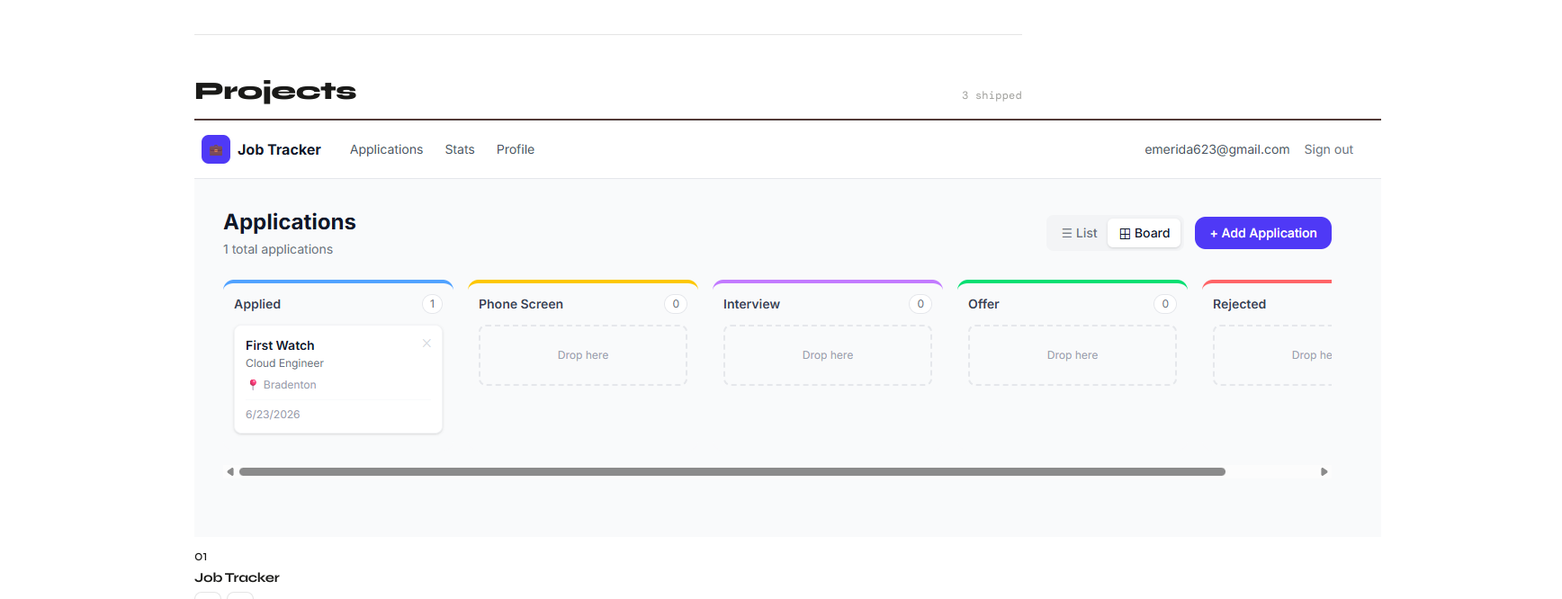
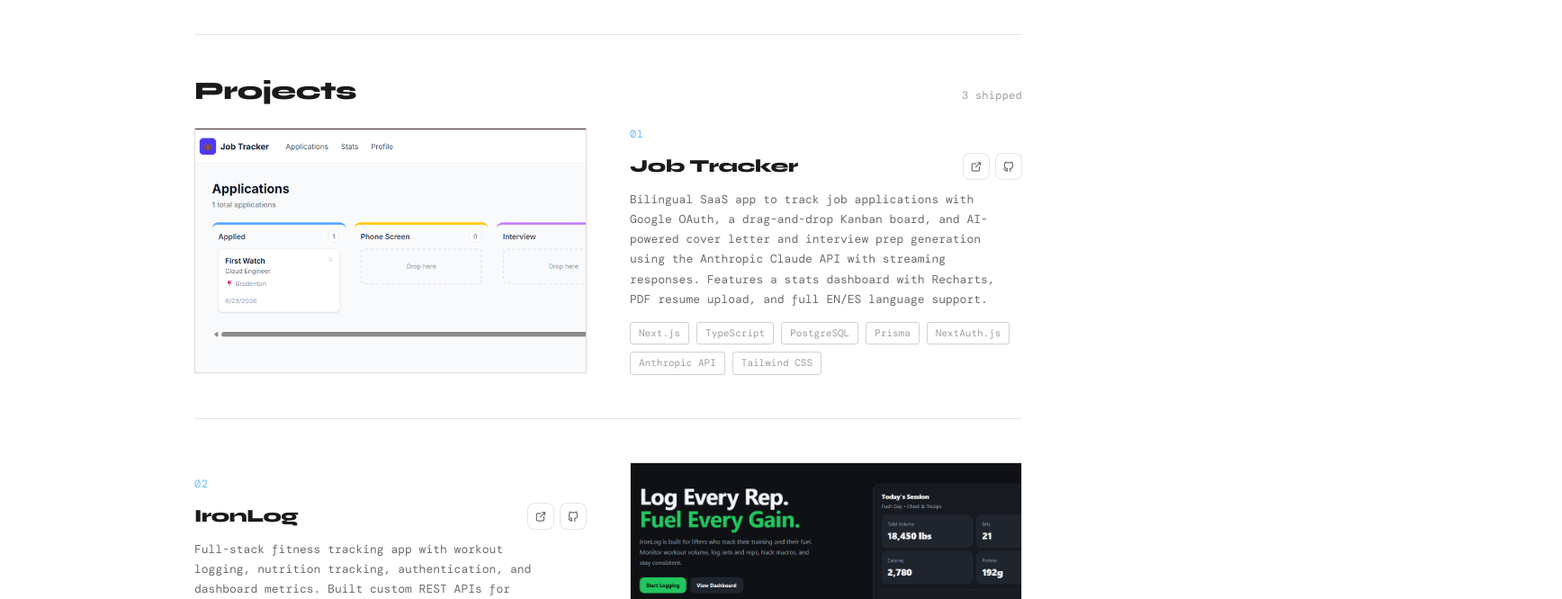
Before and after one commit to EricMerida/Portfolio, a React (Vite) app: page / in a window 1280 px wide. Shown: the part 2134-2800 px from the top of the page at 90% size, 1736 px wide, since content can reach past the window. Built offline with nearby package versions, Linux system fonts and the light colour scheme; the HTML template or start-up script is replaced by a standard one; a web font is replaced by a local one.

Commit message:
Refactor ProjectCard styles for grid layout

```diff
--- a/src/components/ProjectCard.module.css
+++ b/src/components/ProjectCard.module.css
@@ -1,30 +1,36 @@
-.card {
-  border: 0.5px solid var(--color-border);
-  border-radius: var(--radius-lg);
-  overflow: hidden;
-  background: var(--color-bg);
-  transition: border-color 0.15s, background 0.15s;
-}
-
-.card:hover {
-  border-color: var(--color-border-mid);
-}
-
-/* Featured card gets a blue accent */
-.featured {
-  border: 1.5px solid var(--blue-100);
-}
-
-/* ── Preview screenshot ── */
-.bannerWrap {
-  width: 100%;
-  aspect-ratio: 16 / 9;
-  overflow: hidden;
-  background: var(--color-bg-secondary);
+.project {
+  display: grid;
+  grid-template-columns: minmax(0, 1fr) minmax(0, 1fr);
+  gap: 3rem;
+  align-items: center;
+  padding: 3rem 0;
   border-bottom: 0.5px solid var(--color-border);
 }
 
-.banner {
+.project:first-child {
+  padding-top: 0.5rem;
+}
+
+.project:last-child {
+  border-bottom: none;
+}
+
+.project:nth-child(even) .media {
+  order: 2;
+}
+
+.project:nth-child(even) .content {
+  order: 1;
+}
+
+.media {
+  aspect-ratio: 16 / 10;
+  overflow: hidden;
+  background: var(--color-bg-secondary);
+  border: 0.5px solid var(--color-border);
+}
+
+.image {
   width: 100%;
   height: 100%;
   object-fit: cover;
@@ -33,70 +39,82 @@
   transition: transform 0.3s ease;
 }
 
-.card:hover .banner {
-  transform: scale(1.03);
+.project:hover .image {
+  transform: scale(1.02);
 }
 
-/* ── Card body ── */
-.body {
-  padding: 1.25rem;
+.content {
+  min-width: 0;
 }
 
-.featured .body {
-  background: var(--blue-50);
-}
-
-.top {
-  display: flex;
-  justify-content: space-between;
-  align-items: flex-start;
+.index {
+  display: block;
+  font-family: var(--font-mono);
+  font-size: 12px;
+  color: var(--accent-cold);
+  letter-spacing: 0.04em;
   margin-bottom: 10px;
 }
 
-.icon {
-  width: 40px;
-  height: 40px;
-  border-radius: var(--radius-md);
+.titleRow {
   display: flex;
   align-items: center;
-  justify-content: center;
-  font-size: 20px;
+  justify-content: space-between;
+  gap: 12px;
+  margin-bottom: 10px;
 }
 
-.blue { background: var(--blue-100); color: var(--blue-800); }
+.name {
+  font-size: 20px;
+  font-weight: 800;
+  letter-spacing: -0.4px;
+  color: var(--color-text);
+}
 
 .links {
   display: flex;
   gap: 6px;
-}
-
-.name {
-  font-size: 15px;
-  font-weight: 700;
-  letter-spacing: -0.3px;
-  margin-bottom: 4px;
-  color: var(--color-text);
-}
-
-.featured .name {
-  color: var(--blue-900);
+  flex-shrink: 0;
 }
 
 .desc {
   font-family: var(--font-mono);
-  font-size: 12.5px;
+  font-size: 13px;
   font-weight: 300;
   color: var(--color-text-secondary);
-  line-height: 1.6;
-  margin-bottom: 12px;
-}
-
-.featured .desc {
-  color: var(--blue-600);
+  line-height: 1.7;
+  margin-bottom: 14px;
+  max-width: 52ch;
 }
 
 .tags {
   display: flex;
   flex-wrap: wrap;
-  gap: 6px;
+  gap: 8px;
 }
+
+.tag {
+  font-family: var(--font-mono);
+  font-size: 11px;
+  color: var(--color-text-tertiary);
+  border: 0.5px solid var(--color-border-mid);
+  padding: 3px 9px;
+  border-radius: 3px;
+}
+
+@media (max-width: 760px) {
+  .project {
+    grid-template-columns: 1fr;
+    gap: 1.25rem;
+    padding: 2rem 0;
+  }
+
+  .project:nth-child(even) .media,
+  .project:nth-child(even) .content {
+    order: initial;
+  }
+
+  .desc {
+    max-width: none;
+  }
+}
```
